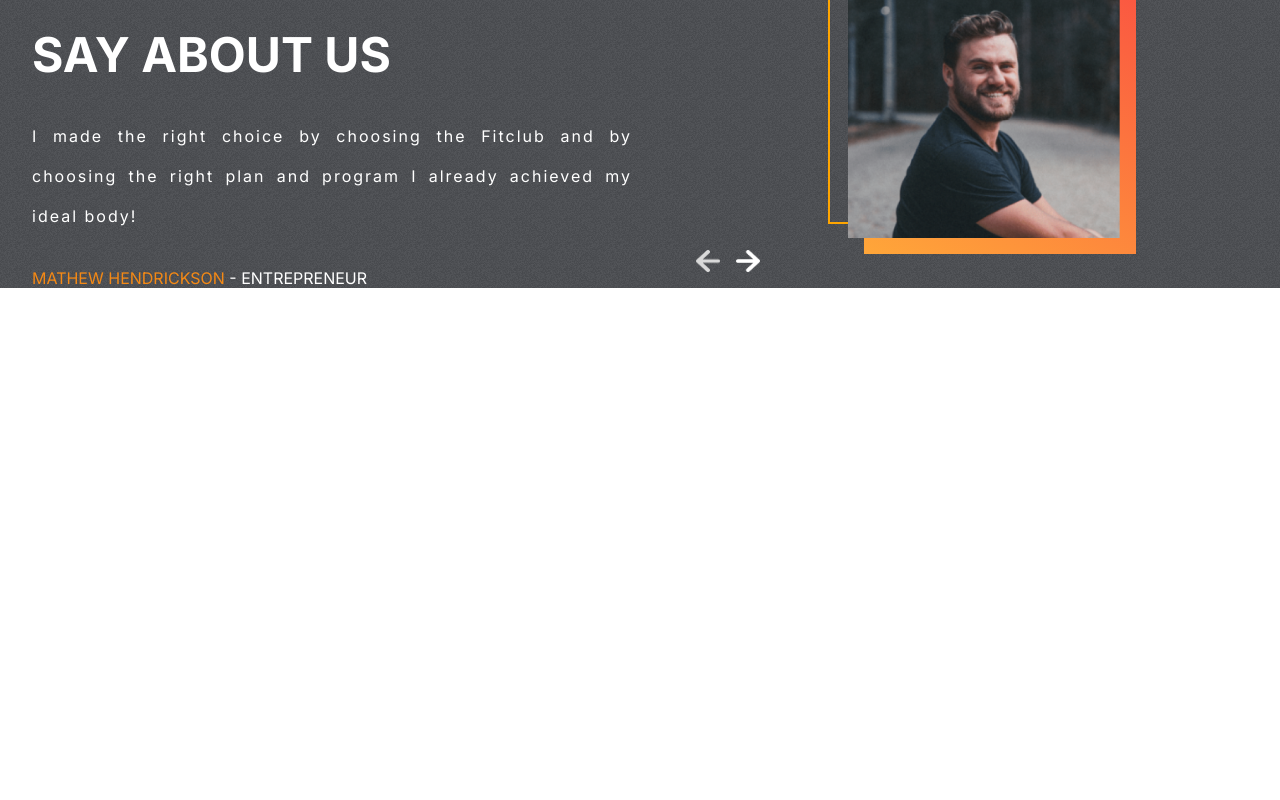
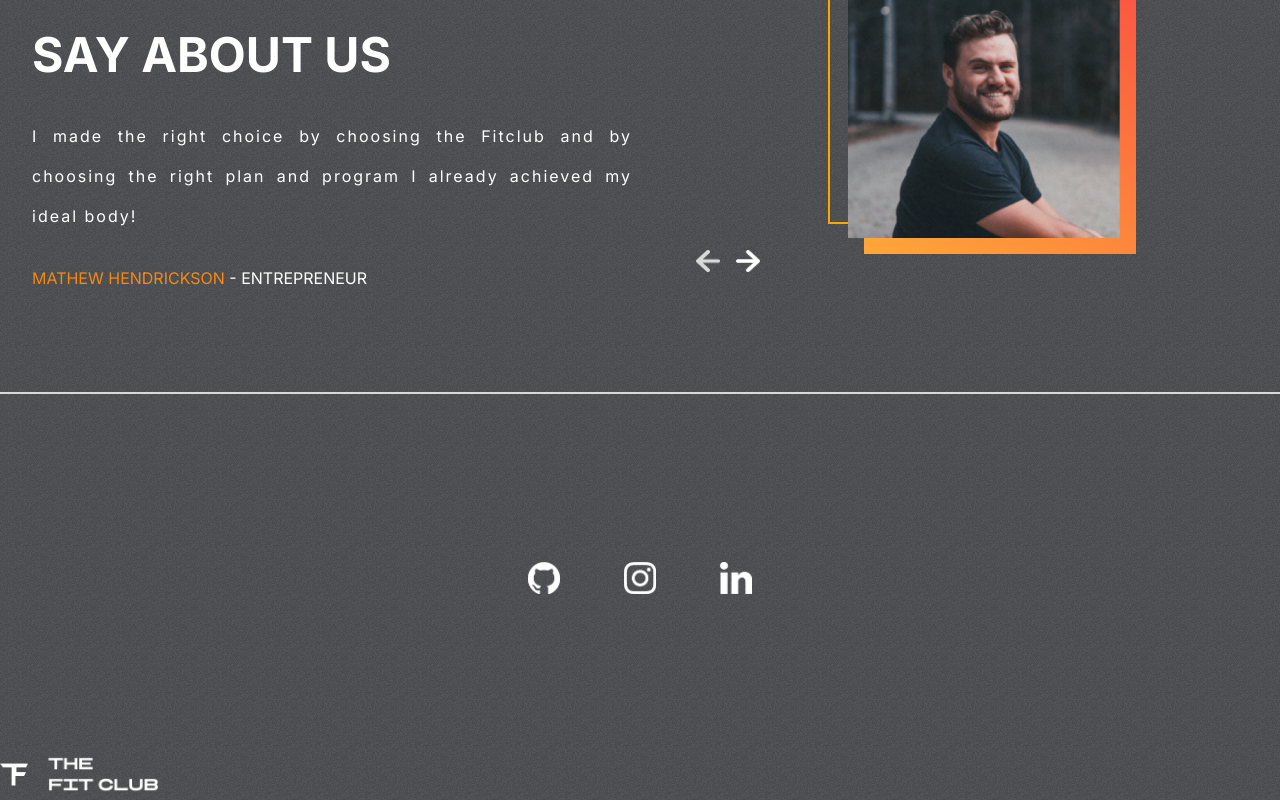
Before and after one commit to FirdeusGj/Fitness-Website, a React (Create React App) app: page / in a window 1280 px wide. Shown: the part 2642-3442 px from the top of the page. Before the commit the page ends 2930 px from the top, so only its background shows below. Built offline with nearby package versions, Linux system fonts and the light colour scheme.

Commit message:
finished most of it

```diff
--- a/src/App.js
+++ b/src/App.js
@@ -1,4 +1,5 @@
 import './App.css';
+import Footer from './components/Footer/Footer';
 import Hero from './components/Hero/Hero';
 import Plans from './components/Plans/Plans';
 import Programs from './components/Programs/Programs';
@@ -12,6 +13,7 @@
       <Reasons/>
       <Plans/>
       <Testimonials/>
+      <Footer/>
     </div>
   );
 }
--- /dev/null
+++ b/src/components/Footer/Footer.css
@@ -0,0 +1,28 @@
+.Footer-container{
+    position: relative;
+}
+
+.Footer-container>hr{
+    border:1px solid var(--lightgray)
+}
+.footer{
+    padding: 1rem 2rem;
+    display: flex;
+    flex-direction: column;
+    gap: 4rem;
+    align-items: center;
+    justify-content: center;
+    height: 20rem;
+}
+.social-links{
+    display: flex;
+    gap: 4rem;
+}
+.social-links>img{
+    width: 2rem;
+    height: 2rem;
+    cursor: pointer;
+}
+.logo-f>img{
+    width: 10rem;
+}
--- /dev/null
+++ b/src/components/Footer/Footer.jsx
@@ -0,0 +1,26 @@
+import React from "react";
+import "./Footer.css";
+import Github from "../../assets/github.png";
+import Instagram from "../../assets/instagram.png";
+import LinkedIn from "../../assets/linkedin.png";
+import Logo from "../../assets/logo.png";
+
+const Footer = () => {
+  return (
+    <div className="Footer-container">
+      <hr />
+      <div className="footer">
+        <div className="social-links">
+          <img src={Github} alt="" />
+          <img src={Instagram} alt="" />
+          <img src={LinkedIn} alt="" />
+        </div>
+      </div>
+      <div className="logo-f">
+        <img src={Logo} alt="" />
+      </div>
+    </div>
+  );
+};
+
+export default Footer;
```
